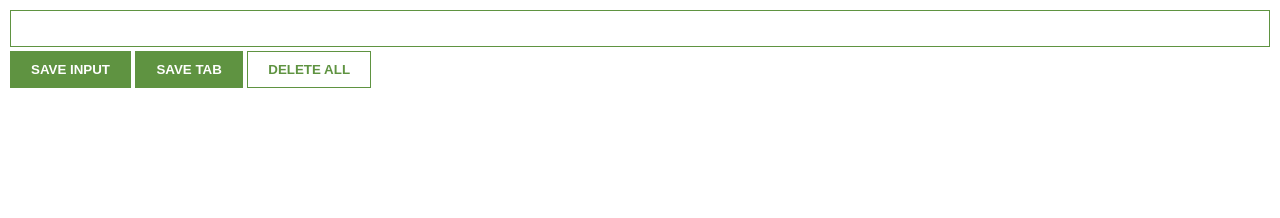
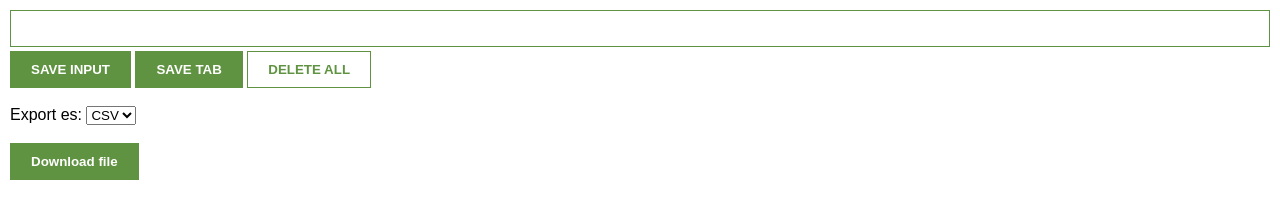
Before and after one commit to barriellaw/Leads-Tracker, a website built with Vite: page index.html in a window 1280 px wide. Built offline with nearby package versions, Linux system fonts and the light colour scheme.

Commit message:
added file type selector and download btn

```diff
--- a/index.html
+++ b/index.html
@@ -1,12 +1,25 @@
-<html>
+<!DOCTYPE html>
+<html lang="en">
     <head>
         <link rel="stylesheet" href="index.css">
+        <script src="https://cdnjs.cloudflare.com/ajax/libs/jspdf/2.5.1/jspdf.umd.min.js"></script>
     </head>
     <body>
         <input type="text" id="input-el">
         <button id="input-btn">SAVE INPUT</button>
         <button id="tab-btn">SAVE TAB</button>
         <button id="delete-btn">DELETE ALL</button>
+        <br>
+        <br>
+        <label for="fileType">Export es: </label>
+        <select id="fileType">
+            <option value="csv">CSV</option>
+            <option value="pdf">PDF</option>
+            <option value="txt">TXT</option>
+        </select>
+        <br>
+        <br>
+        <button id="download-btn">Download file</button>
         <ul id="ul-el">
         </ul>
         <script src="index.js"></script>
--- a/index.js
+++ b/index.js
@@ -5,6 +5,8 @@ const ulEl = document.getElementById("ul-el")
 const deleteBtn = document.getElementById("delete-btn")
 const leadsFromLocalStorage = JSON.parse( localStorage.getItem("myLeads") )
 const tabBtn = document.getElementById("tab-btn")
+const downloadBtn = document.getElementById("download-btn")
+const fileTypeSelector = document.getElementById("fileType")
 
 if (leadsFromLocalStorage) {
     myLeads = leadsFromLocalStorage
```
